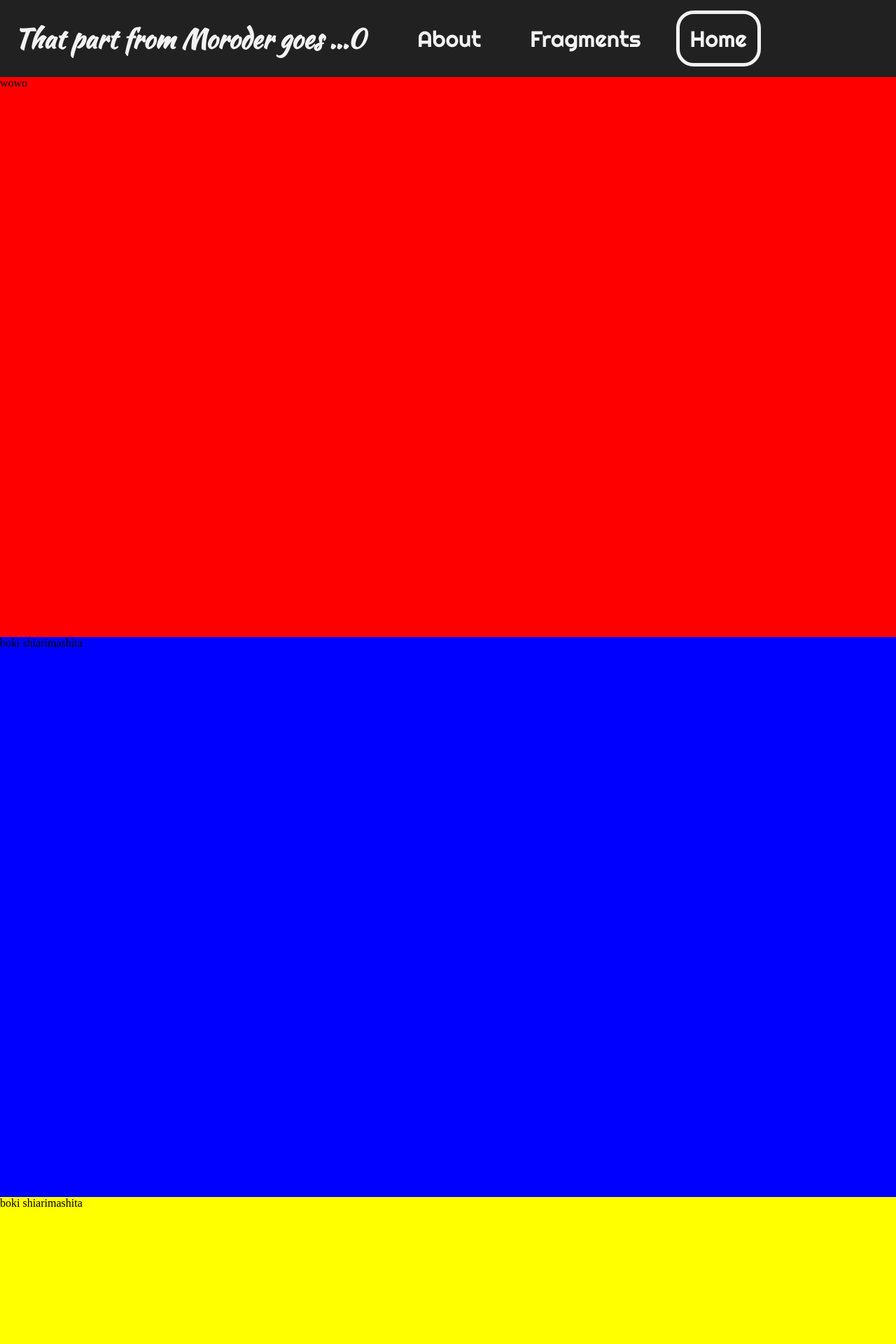
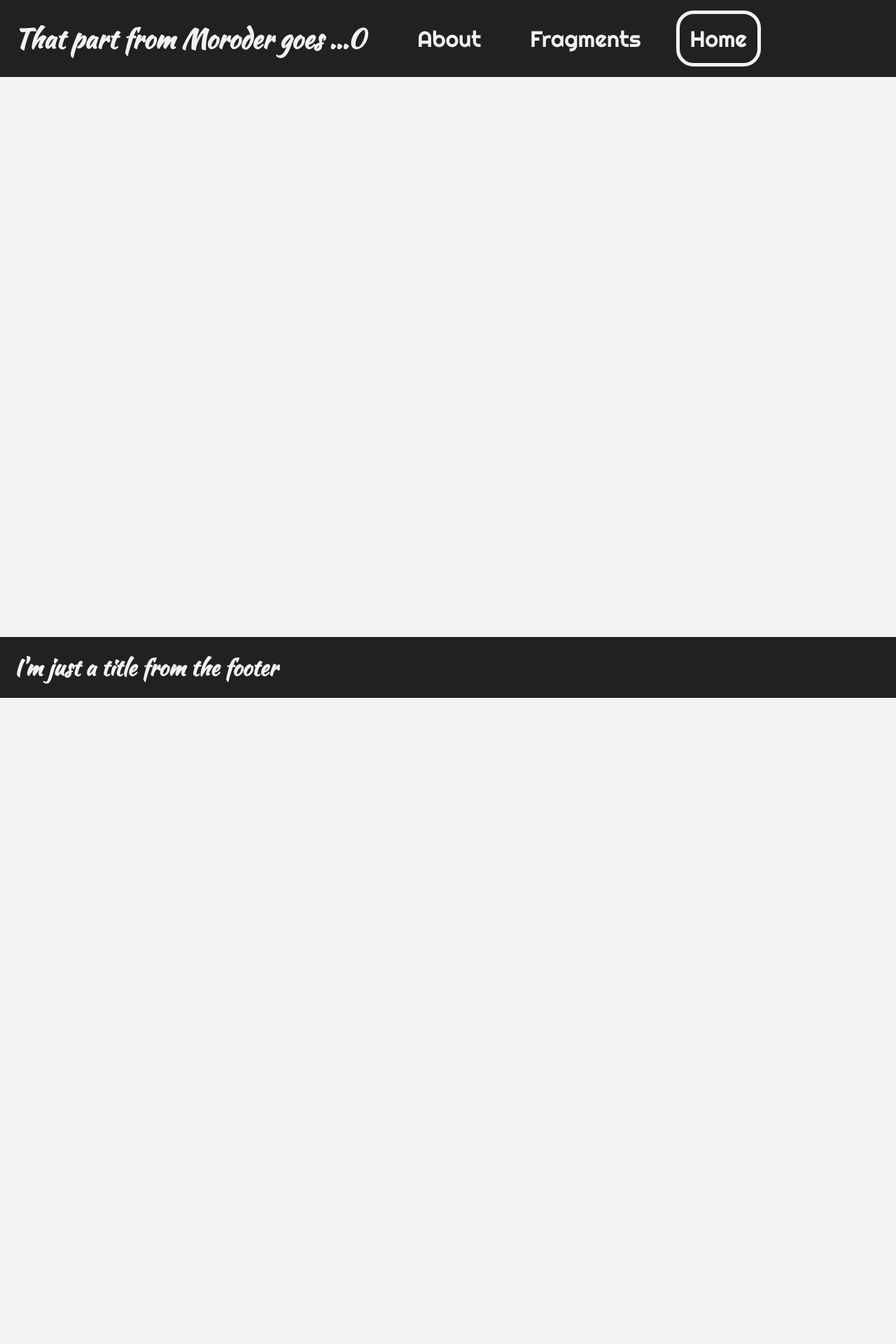
Before and after one commit to Guruk13/reactheme, a React (Vite) app: page / in a window 1280 px wide. Shown: the top 1920 px of the page at 70% size. After the commit the page ends 997 px from the top, so only its background shows below. Built offline with nearby package versions, Linux system fonts and the light colour scheme.

Commit message:
a nice cover in the background , now to dinamically assign it to 	a section

```diff
--- a/src/App.tsx
+++ b/src/App.tsx
@@ -57,6 +57,11 @@ const GlobalStyle = createGlobalStyle`
    background-color:${({ theme }) => theme.background};
  }
 
+ #root div {
+  flex-grow: 1;
+ }
+
+
   #root{
     display: flex;
     flex-direction: column;
@@ -75,6 +80,8 @@ const GlobalStyle = createGlobalStyle`
     src:  url(${Righteous})
   }
 
+
+  //@todo define breakpoints and use 'em
   @media screen and (min-width: 550px) {
     .page-headeér ul {
       width: auto;
--- a/src/MainStyles.js
+++ b/src/MainStyles.js
@@ -1,6 +1,7 @@
 
 import styled from './theme/index';
 import { NavLink } from 'react-router-dom';
+
 
 
 export const NavbarLi = styled.li`
@@ -56,9 +57,31 @@ border: 5px solid ${({ theme }) => theme.navColor};
 padding: 15px
 `;
 
-export const FullHeightSection = styled.section`
+export const FullHeightSectionWBI = styled.section`
 height: auto;
 min-height: 800px;
 background-color: ${props => props.color};;
 
+background-image: url(${props => props.color});
+/* Background image is centered vertically and horizontally at all times */
+background-position: center center;
+
+/* Background image doesn't tile */
+background-repeat: no-repeat;
+
+/* Background image is fixed in the viewport so that it doesn't move when
+the content's height is greater than the image's height */
+background-attachment: initial;
+
+/* This is what makes the background image rescale based
+on the container's size */
+background-size: cover;
+
+/* Set a background color that will be displayed
+while the background image is loading */
+background-color: #464646;
 `
+export const FullHeightSection = styled.section`
+height: auto;
+min-height: 800px;
+`
--- a/src/components/Home.tsx
+++ b/src/components/Home.tsx
@@ -3,49 +3,19 @@ import { SFittingImage } from './fittingImage.js';
 import { FullHeightSection} from '../MainStyles.js';
 import About from './random/About.js';
 import styled from '../theme/index';
+import huervo from '../res/huervo.jpg';
 
-const StyledDiv = styled.div`
-    width: auto;
-    height:  auto ;
-    background-image: url(https://www.riotgames.com/darkroom/700/bde5bce620428b3099cff9b47b2c9fa2:94bab0e09b0307e591b485a55207f6bb/league-newlogo-banner.jpg);
-    /* Background image is centered vertically and horizontally at all times */
-    background-position: center center;
-
-    /* Background image doesn't tile */
-    background-repeat: no-repeat;
-
-    /* Background image is fixed in the viewport so that it doesn't move when
-    the content's height is greater than the image's height */
-    background-attachment: fixed;
-
-    /* This is what makes the background image rescale based
-    on the container's size */
-    background-size: cover;
-
-    /* Set a background color that will be displayed
-    while the background image is loading */
-    background-color: #464646;
-`
-const SWrapper = styled.div`
-    display:block ;
-
+const SHWrapper = styled.div`
 `
 
 class Home extends Component{
     render(){
         return(
-            <SWrapper>
-                <FullHeightSection color="red" >wowo
-                <StyledDiv> </StyledDiv>
+            <SHWrapper>
+                <FullHeightSection color="red" >
+
                 </FullHeightSection>
-                <FullHeightSection color="blue" >
-                boki shiarimashita
-                </FullHeightSection>
-                <FullHeightSection color="yellow" >
-                boki shiarimashita
-                </FullHeightSection>
-            </SWrapper>
-
+            </SHWrapper>
         );
     }
 }
--- a/src/components/random/About.tsx
+++ b/src/components/random/About.tsx
@@ -3,6 +3,7 @@ import React, { Component } from 'react';
 class About extends Component{
     render(){
         return(
+
             <div>
                 <h1>Hello About Page</h1>
                 <h1>Hello About Page</h1>
```
